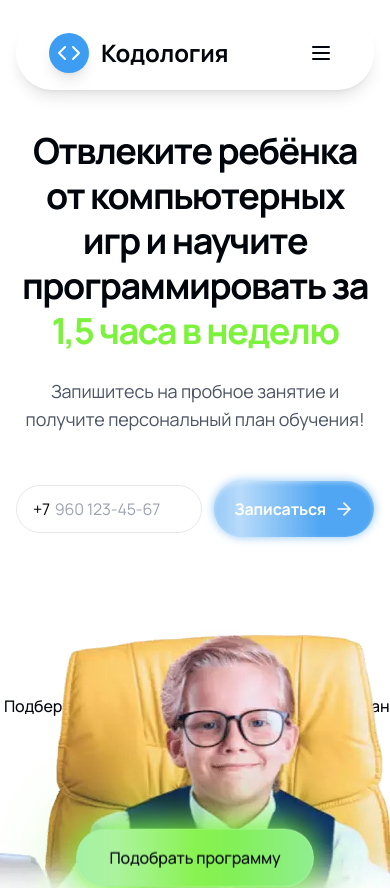
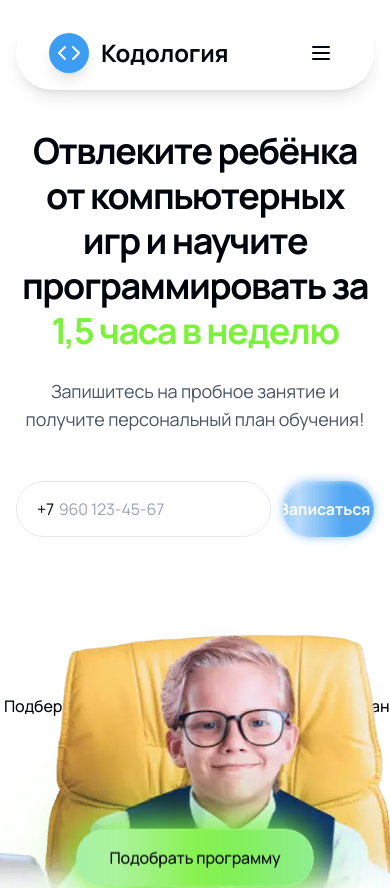
Before and after one commit to hismajestyamanita/codologia, a React (Vite) app: page / in a window 390 px wide. Shown: the top 888 px of the page. Built offline with nearby package versions, Linux system fonts and the light colour scheme; no server answers.

Commit message:
feat(hero): match phone input height to button and use fit-content width with balanced padding

```diff
--- a/src/sections/01-Hero.tsx
+++ b/src/sections/01-Hero.tsx
@@ -285,13 +285,13 @@ const Hero = () => {
             {/* Форма ввода телефона */}
             <div className="max-w-2xl mx-auto mb-16">
               <div className="flex flex-row items-center justify-center gap-3">
-                <div className="relative z-10 flex-1 min-w-0">
+                <div className="relative z-10 shrink-0">
                   <PhoneInput
                     value={phoneInput}
                     onChange={setPhoneInput}
                     size="hero"
                     placeholder="960 123-45-67"
-                    inputClassName="w-full px-4 border rounded-full"
+                    inputClassName="border rounded-full"
                   />
                 </div>
 
--- a/src/shared/PhoneInput.tsx
+++ b/src/shared/PhoneInput.tsx
@@ -27,11 +27,13 @@ const PhoneInput: React.FC<PhoneInputProps> = ({
 
   // высота/кегль берём на ОБОЛОЧКЕ, чтобы всё внутри совпадало
   const shellBase =
-    size === "hero" ? "h-12 text-base md:h-14 md:text-lg" : "h-11 text-base";
+    size === "hero"
+      ? "h-14 md:h-14 text-base md:text-lg inline-flex w-auto px-5 md:px-6"
+      : "h-11 text-base w-full px-4 inline-flex";
 
   return (
     // ОБОЛОЧКА: сюда прилетит твой inputClassName (рамка, закругление, фокус)
-    <div className={["relative z-0 w-full flex items-center px-4", shellBase, inputClassName, "focus-within:ring-inherit"].join(" ")}>
+    <div className={["relative z-0 flex items-center", shellBase, inputClassName, "focus-within:ring-inherit"].join(" ")}>
       {/* +7 — часть потока, один шрифт с цифрами */}
       <span className="select-none text-current mr-[0.5ch]">+7</span>
 
@@ -40,7 +42,8 @@ const PhoneInput: React.FC<PhoneInputProps> = ({
         type="tel"
         inputMode="numeric"
         className={[
-          "flex-1 h-full bg-transparent outline-none border-0 focus:outline-none",
+          "h-full bg-transparent outline-none border-0 focus:outline-none",
+          size === "hero" ? "min-w-[13ch] md:min-w-[14ch]" : "w-full flex-1",
           "placeholder-gray-400",
         ].join(" ")}
         value={fmt(value)}
```
